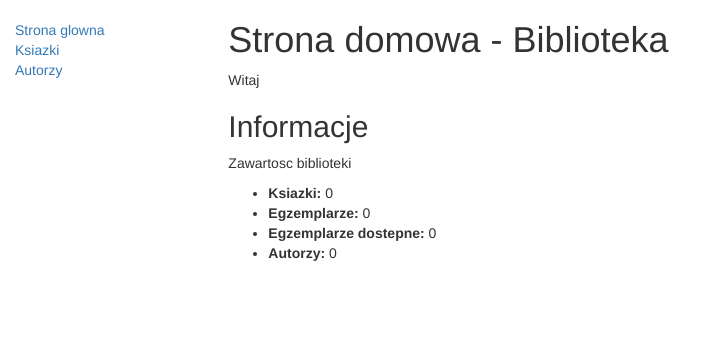
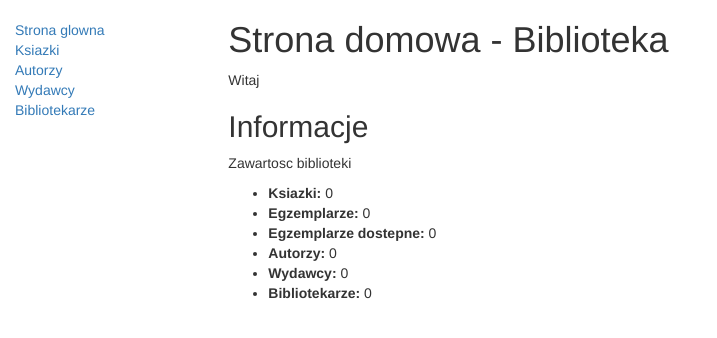
Before and after one commit to dot-exe/PNAI_2023_LAB3, a Django app: page /katalog/ in a window 1280 px wide. Shown: the top 338 px of the page, without its empty margins (0-717 px from the left). Run offline with Django 4.2, Linux system fonts and the light colour scheme; data that the repository does not hold is empty; some libraries are stand-ins or nearby versions.

Commit message:
update main page counter + left navbar

```diff
--- a/biblioteka/katalog/templates/base_generic.html
+++ b/biblioteka/katalog/templates/base_generic.html
@@ -26,6 +26,8 @@
             <li><a href="{% url 'index' %}">Strona glowna</a></li>
             <li><a href="{% url 'ksiazki' %}">Ksiazki</a></li>
             <li><a href="{% url 'autorzy' %}">Autorzy</a></li>
+            <li><a href="{% url 'wydawcy' %}">Wydawcy</a></li>
+            <li><a href="{% url 'bibliotekarze' %}">Bibliotekarze</a></li>
           </ul>
           {% endblock %}
         </div>
--- a/biblioteka/katalog/templates/index.html
+++ b/biblioteka/katalog/templates/index.html
@@ -12,6 +12,8 @@
   <li><strong>Egzemplarze:</strong> {{ num_in }}</li>
   <li><strong>Egzemplarze dostepne:</strong> {{ num_in_d }}</li>
   <li><strong>Autorzy:</strong> {{ num_au }}</li>
+  <li><strong>Wydawcy:</strong> {{ num_wyd }}</li>
+  <li><strong>Bibliotekarze:</strong> {{ num_bib }}</li>
 </ul>
 
 {% endblock %}
```
